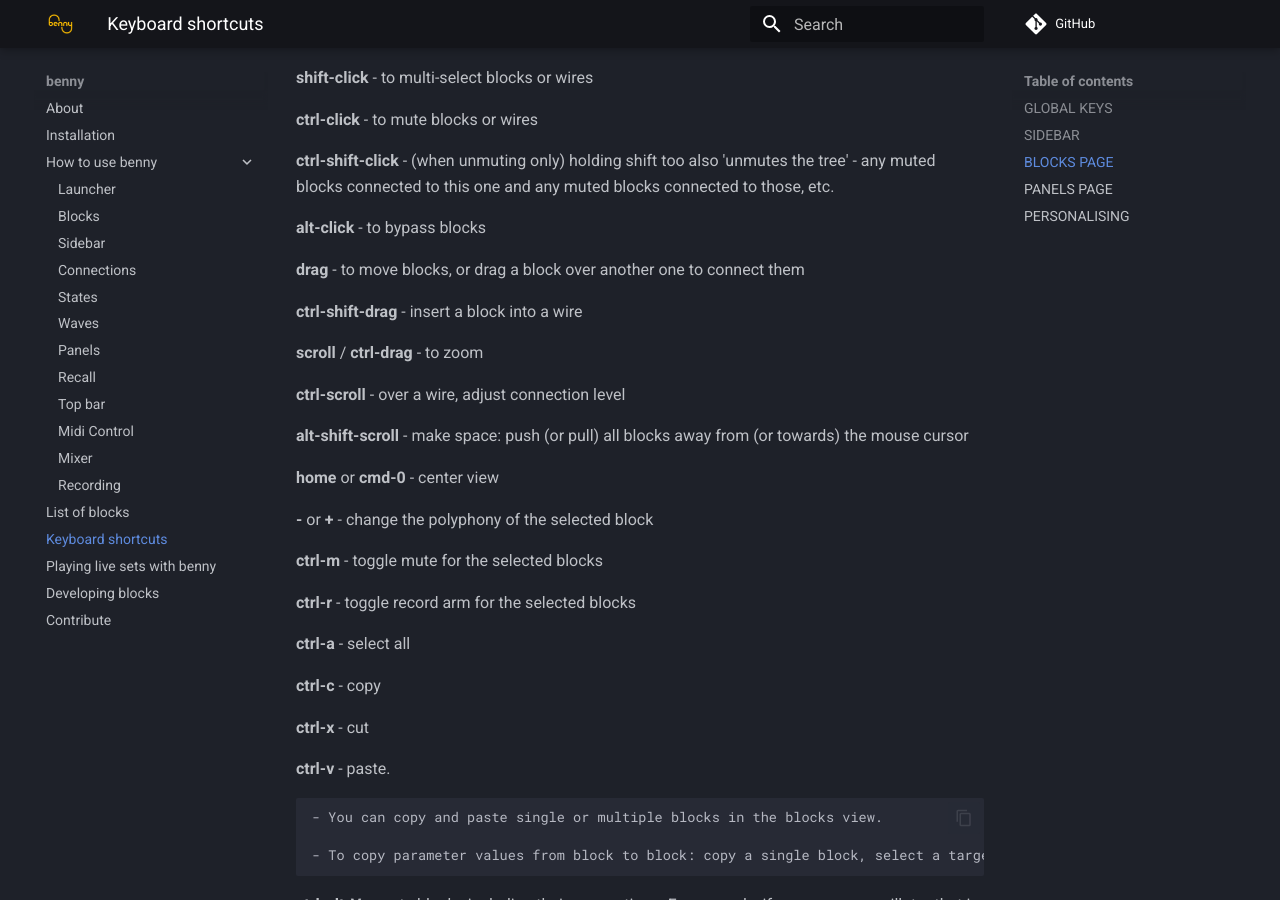
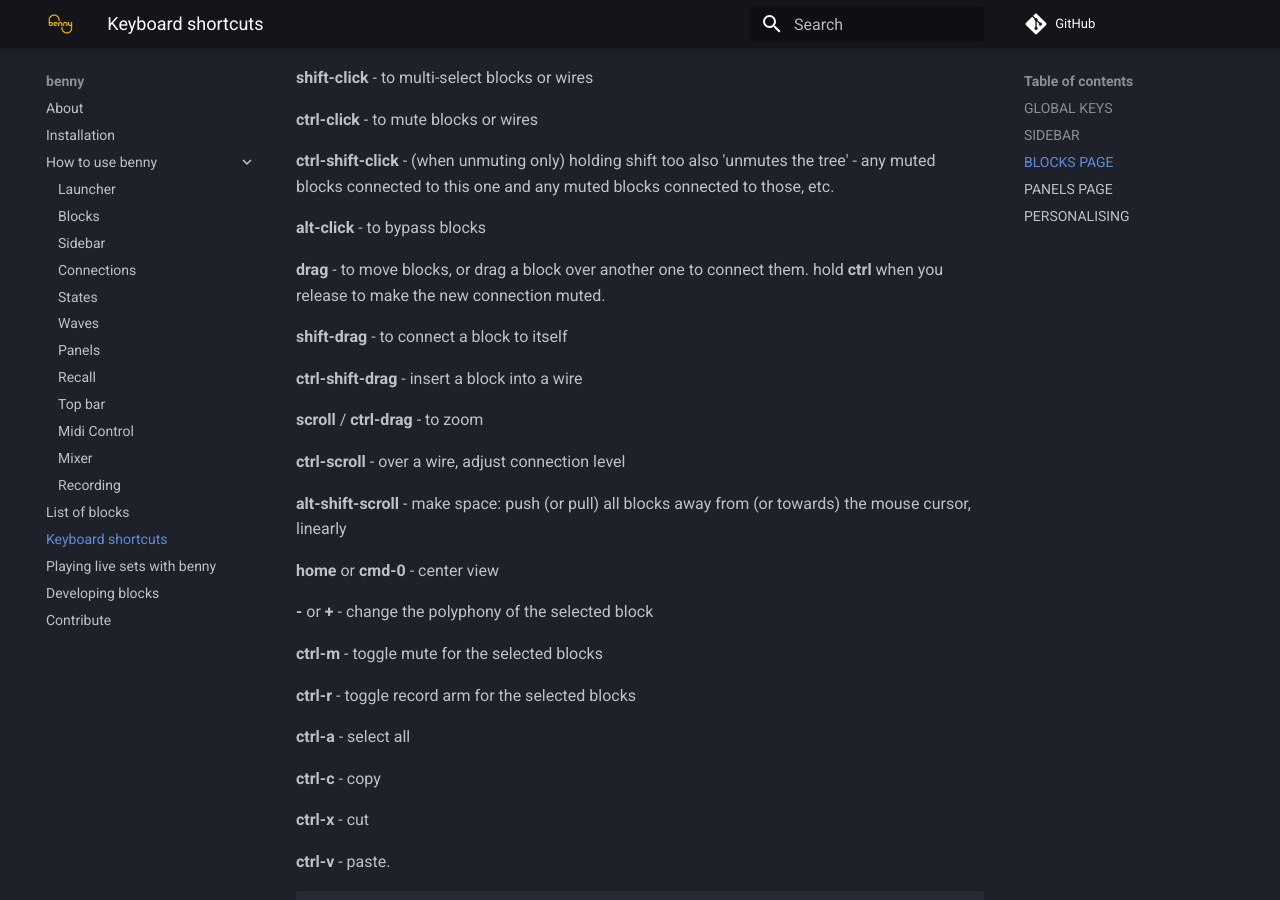
Before and after one commit to playbenny/benny_manual, an MkDocs documentation site: the page built from docs/keyboard_shortcuts.md, in a window 1280 px wide and 900 px high, scrolled down 1349 px. Built offline with MkDocs 1.6.1 and Material for MkDocs 9.7.7, drawn with Linux system fonts in a browser that asks for light colours; comment, search, counter and statistics services are not loaded; some of the changed text lies outside the part shown.

Commit message:
Update keyboard_shortcuts.md

```diff
--- a/docs/keyboard_shortcuts.md
+++ b/docs/keyboard_shortcuts.md
@@ -66,7 +66,10 @@
 
 **alt-click** - to bypass blocks
 
-**drag** - to move blocks, or drag a block over another one to connect them
+**drag** - to move blocks, or drag a block over another one to connect them.
+        hold **ctrl** when you release to make the new connection muted.
+
+**shift-drag** - to connect a block to itself
 
 **ctrl-shift-drag** - insert a block into a wire
 
@@ -74,7 +77,7 @@
 
 **ctrl-scroll** - over a wire, adjust connection level
 
-**alt-shift-scroll** - make space: push (or pull) all blocks away from (or towards) the mouse cursor
+**alt-shift-scroll** - make space: push (or pull) all blocks away from (or towards) the mouse cursor, linearly
 
 
 **home** or **cmd-0** - center view
@@ -137,7 +140,7 @@
 
 **any other keys** - start typing the name of your chosen block to bring up the new block menu.
 
-
+**shift** - when selecting a block in the block menu automatically makes a connection between the block that was selected before opening the new block menu and the newly added one.
 
 
 
```
